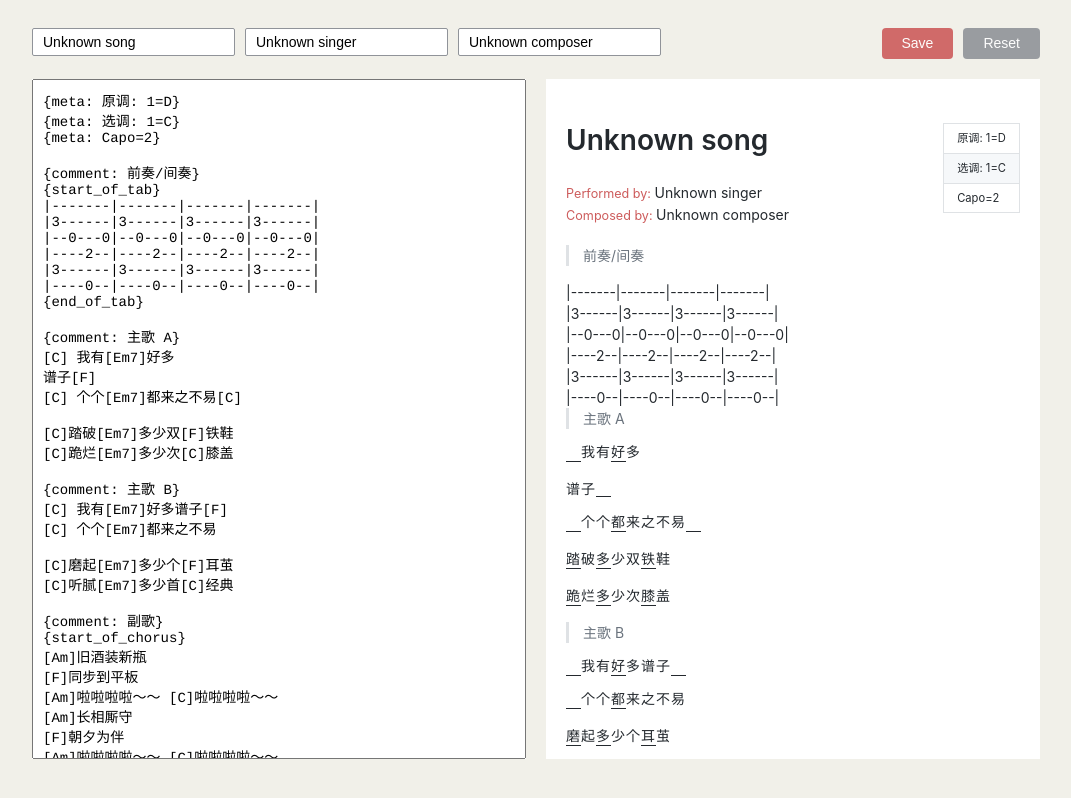
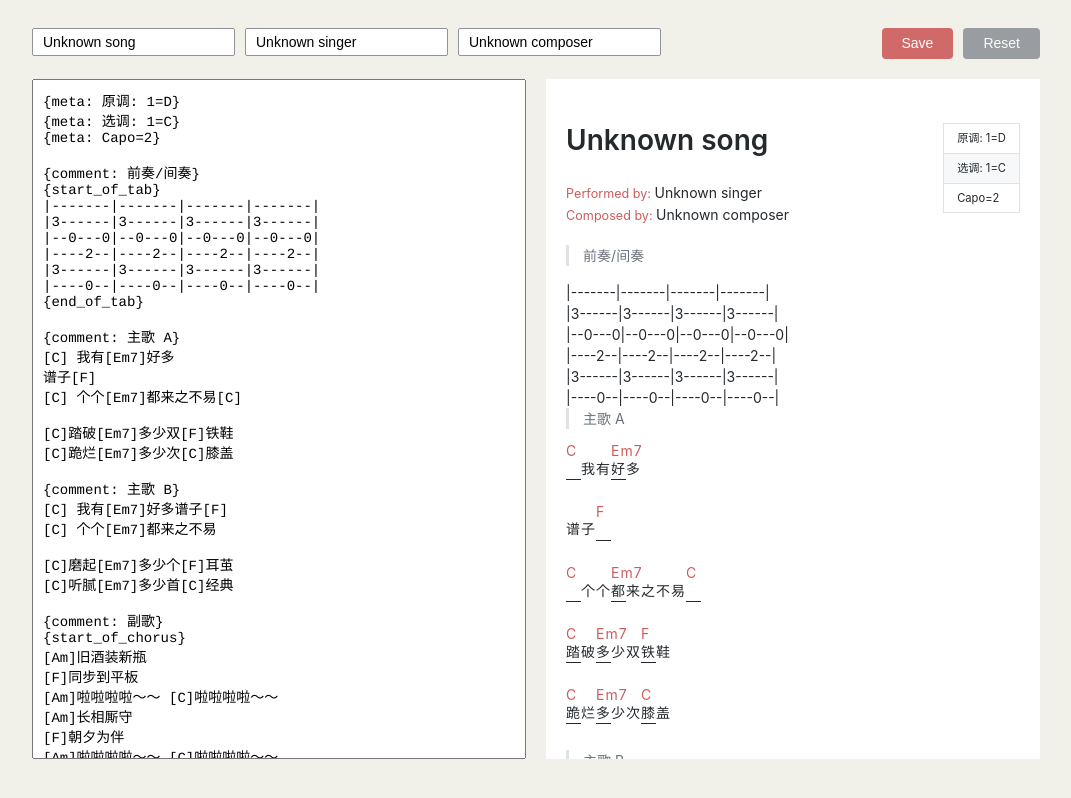
Before and after one commit to haixiangyan/guitar-tabs-editor, a React (Create React App) app: page / in a window 1280 px wide. Shown: the whole page, without its empty margins (104-1175 px from the left). Built offline with nearby package versions, Linux system fonts and the light colour scheme.

Commit message:
Add chord above anchor

```diff
--- a/src/assets/js/Lyrics/Lyrics.jsx
+++ b/src/assets/js/Lyrics/Lyrics.jsx
@@ -1,4 +1,4 @@
-import React, { Component } from 'react';
+import React, { PureComponent } from 'react';
 
 // Import styles from css
 import './styles.css';
@@ -7,7 +7,7 @@ import './styles.css';
 const chordRegExp = /(?:\[([\w]*)\])?(.)?([^[]*)/g;
 const englishRegExp = /[a-zA-Z]/;
 
-export default class Lyrics extends Component {
+export default class Lyrics extends PureComponent {
 
   /**
    * Method to map chords inside the string
@@ -28,15 +28,6 @@ export default class Lyrics extends Component {
           anchor: anchor ? anchor : '',
           extra: extra ? extra : ''
         })
-
-
-      console.log({
-        name: chord,
-        line: line,
-        index: chord ? chord.length + index + offset : -1,
-        anchor: anchor ? anchor : '',
-        extra: extra ? extra : ''
-      })
       }
     })
 
@@ -67,7 +58,11 @@ export default class Lyrics extends Component {
               <span className="ge-chord-item" key={index}>
                 <span
                   style={this.mapAnchorStyle(chordData.anchor, chordData.index)}
-                  className="ge-anchor">{chordData.anchor}
+                  className="ge-anchor">
+                  {/* Anchor chord */}
+                  <span className="ge-anchor-chord">{chordData.name}</span>
+                  {/* Anchor Text */}
+                  <span>{chordData.anchor}</span>
                 </span>
                 <span className="ge-extra">{chordData.extra}</span>
               </span>
--- a/src/assets/js/Lyrics/styles.css
+++ b/src/assets/js/Lyrics/styles.css
@@ -1,4 +1,5 @@
 .ge-lyrics {
+  padding: 10px 0;
   display: inline-flex;
   align-items: center;
 }
@@ -13,15 +14,22 @@
 }
 
 .ge-lyrics .ge-anchor {
+  position: relative;
   display: inline-block;
-  height: 17px;
-  line-height: 1em;
+  height: 25px;
+  line-height: 2em;
   border-bottom: 1px solid #24292e;
+}
+
+.ge-lyrics .ge-anchor .ge-anchor-chord {
+  position: absolute;
+  top: -18px;
+  color: indianred;
 }
 
 .ge-lyrics .ge-extra {
   display: inline-block;
-  height: 17px;
-  line-height: 1em;
+  height: 25px;
+  line-height: 2em;
   border-bottom: 1px solid white;
 }
--- a/src/assets/js/Parser.js
+++ b/src/assets/js/Parser.js
@@ -20,13 +20,15 @@ const Comment = function(props) {
 }
 const Chorus = function(props) {
   const styles = {
+    display: 'flex',
+    flexDirection: 'column',
     fontSize: '1em'
   }
   return (
     <blockquote style={styles}>
-      <pre>
+      {/* <pre> */}
         {props.children}
-      </pre>
+      {/* </pre> */}
     </blockquote>
   )
 }
@@ -81,7 +83,7 @@ export default {
         // Ignore empty line
       }
       else if (startChorusRegExp.test(text)) {
-         renderedBuffer[renderedBuffer.length] = '';
+         renderedBuffer[renderedBuffer.length] = [];
          /*
           * If this line match {start_of_chorus} label
           * then append the tab component to the buffer
@@ -115,8 +117,12 @@ export default {
       }
       else if (endChorusRegExp.test(text)) {
         // Add the whole component to rendered array
-        // console.log(renderedBuffer[flag.index])
-        renderedBuffer[flag.index] = (<Chorus>{renderedBuffer[flag.index]}</Chorus>);
+        console.log(renderedBuffer[flag.index])
+        renderedBuffer[flag.index] = (<Chorus>{
+          renderedBuffer[flag.index].map((lyrics, index) => (
+            <Lyrics key={index}>{lyrics}</Lyrics>
+          ))
+        }</Chorus>);
         flag = {
           id: '',
           index: -1
@@ -129,7 +135,7 @@ export default {
       // Reading chorus content
       else if (flag.id === 'chorus') {
         // Append text to blockquote
-        renderedBuffer[flag.index] = renderedBuffer[flag.index] + text + '\n';
+        renderedBuffer[flag.index].push(text);
       }
       // Match {comment: ...} label
       else if (commentRegExp.test(text)) {
--- a/src/components/Previewer/Body/Body.jsx
+++ b/src/components/Previewer/Body/Body.jsx
@@ -1,4 +1,4 @@
-import React, { Component } from 'react';
+import React, { PureComponent } from 'react';
 import PropTypes from 'prop-types';
 
 // Import custom styles
@@ -7,7 +7,7 @@ import './styles.css';
 // Import Parser
 import Parser from '../../../assets/js/Parser';
 
-export default class Body extends Component {
+export default class Body extends PureComponent {
 
   render() {
     const {
--- a/src/components/Previewer/Header/Header.jsx
+++ b/src/components/Previewer/Header/Header.jsx
@@ -1,4 +1,4 @@
-import React, { Component } from 'react';
+import React, { PureComponent } from 'react';
 import PropTypes from 'prop-types';
 
 // Import custom styles
@@ -7,7 +7,7 @@ import './styles.css';
 // Import Parser
 import Parser from '../../../assets/js/Parser';
 
-export default class Header extends Component {
+export default class Header extends PureComponent {
   render() {
     const { headerForm, editorForm } = this.props;
 
```
